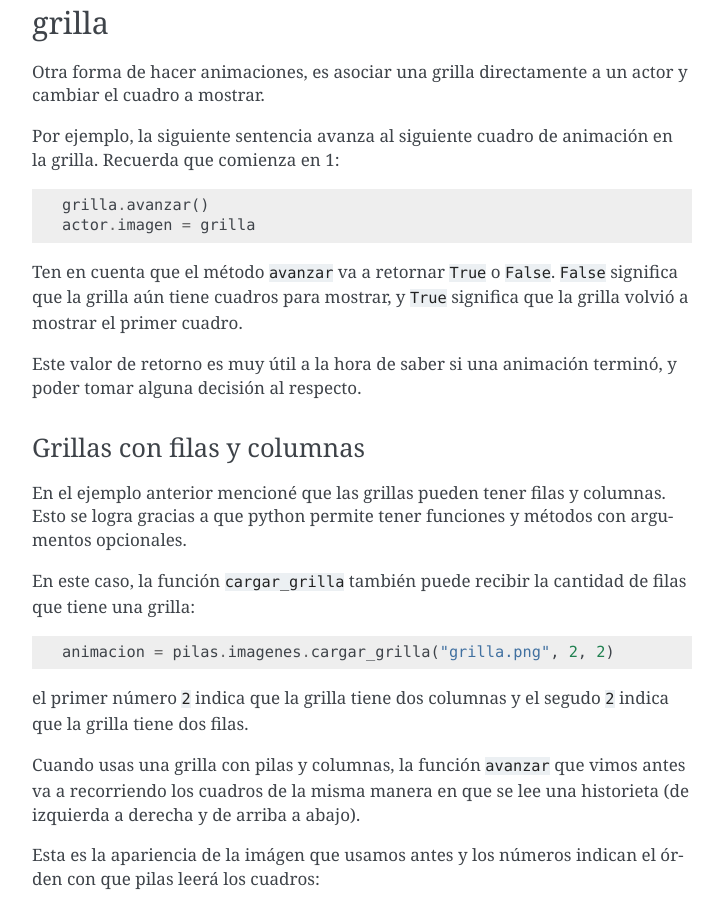
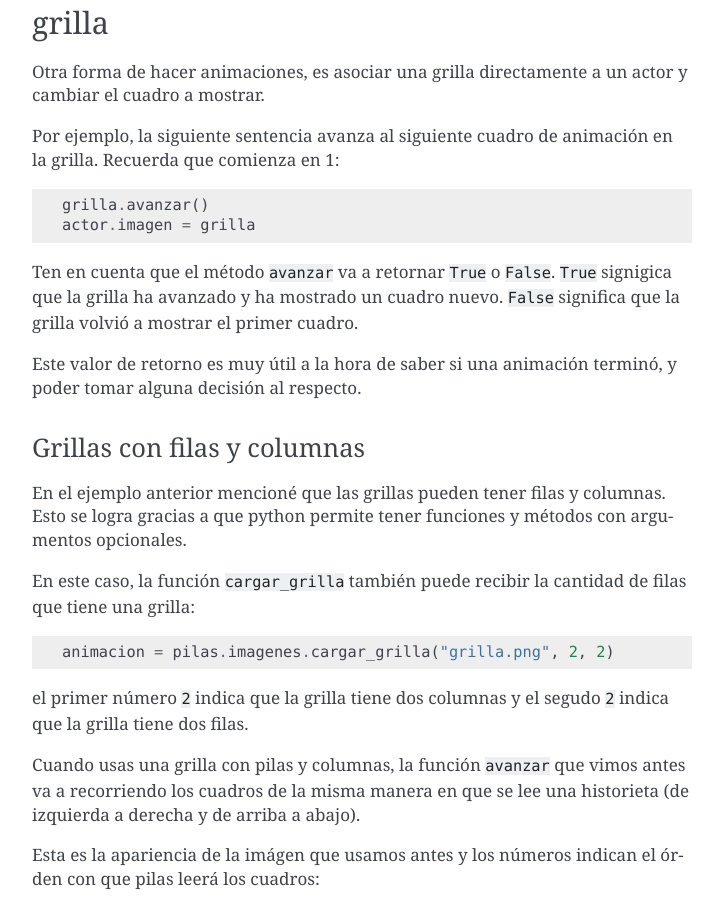
Before and after one commit to hugoruscitti/pilas-docs, a Sphinx documentation site: the page built from source/imagen.rst, in a window 1280 px wide and 900 px high, scrolled down 2161 px. Shown: the whole window, without its empty margins (388-1111 px from the left). Built offline with Sphinx 7.4.7, drawn with Linux system fonts in a browser that asks for light colours.

Commit message:
Invertidos valores devueltos por 'grilla.avanzar()': - Creo que tiene mas sentido que devuelva si avanza (true) o si   no avanza (false).
Por ejemplo, se entendería mejor la sentencia

    while(personaje.avanzar()):
        pass

que la sentencia

    while(not personaje.avanzar()):
        pass

```diff
--- a/source/imagen.rst
+++ b/source/imagen.rst
@@ -129,10 +129,9 @@ comienza en 1:
     grilla.avanzar()
     actor.imagen = grilla
 
-Ten en cuenta que el método ``avanzar`` va a retornar ``True`` o ``False``. ``False``
-significa que la grilla aún tiene cuadros para
-mostrar, y ``True`` significa que la grilla volvió
-a mostrar el primer cuadro.
+Ten en cuenta que el método ``avanzar`` va a retornar ``True`` o ``False``.
+``True`` signigica que la grilla ha avanzado y ha mostrado un cuadro nuevo.
+``False`` significa que la grilla volvió a mostrar el primer cuadro.
 
 Este valor de retorno es muy útil a la hora de
 saber si una animación terminó, y poder tomar
```
